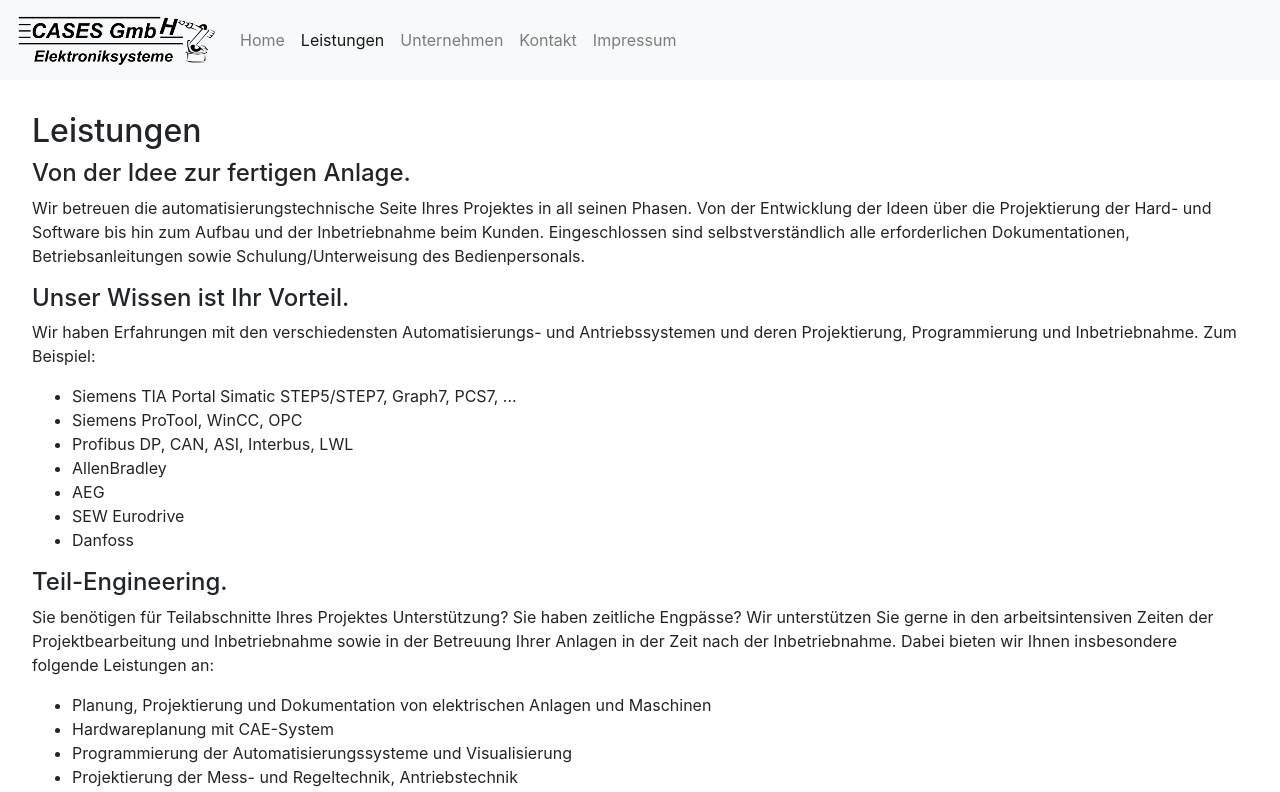
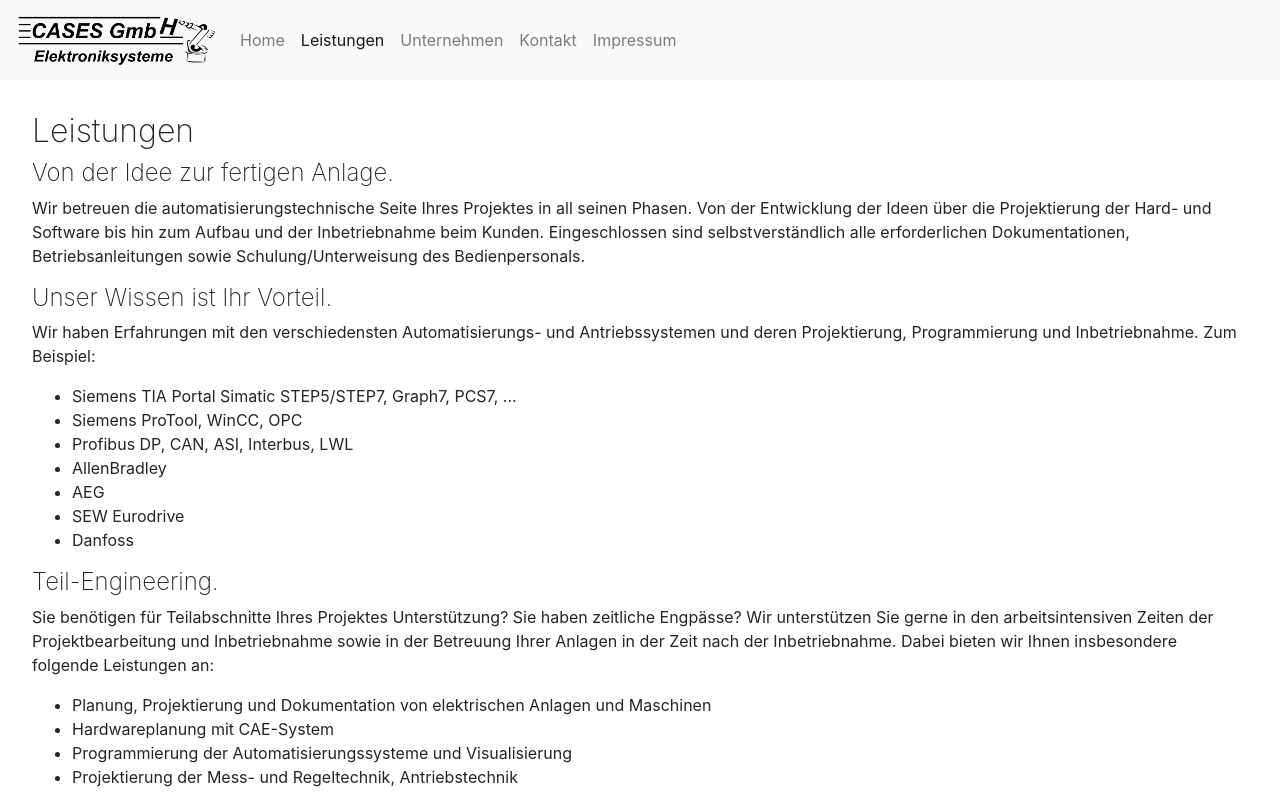
Before and after one commit to Max-ES/cases, an Angular app: page /services in a window 1280 px wide. Shown: the top 792 px of the page. Built offline with nearby package versions, Linux system fonts and the light colour scheme.

Commit message:
Change font style

```diff
--- a/src/styles.sass
+++ b/src/styles.sass
@@ -5,12 +5,17 @@
     padding: 2em
     margin: 0 auto
     max-width: 85em
-    h1
-        font-size: 2em
-    h2
-        font-size: 1.5em
-    h3
-        font-size: 1.2em
 
 .pointer
     cursor: pointer
+
+body
+    h1
+        font-size: 2em
+        font-weight: 200
+    h2
+        font-size: 1.5em
+        font-weight: 200
+    h3
+        font-size: 1.2em
+        font-weight: 200
```
